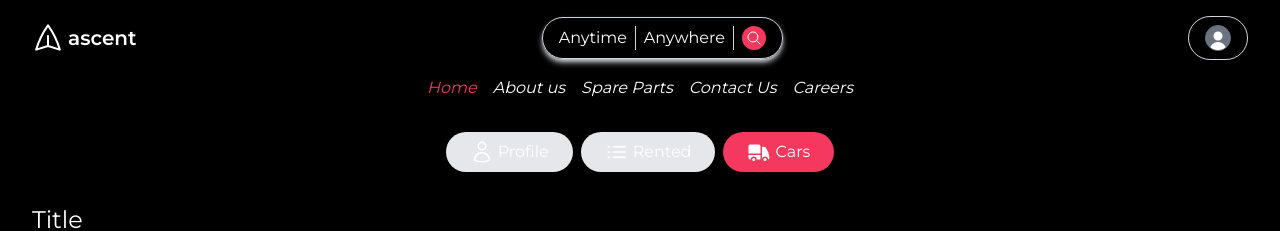
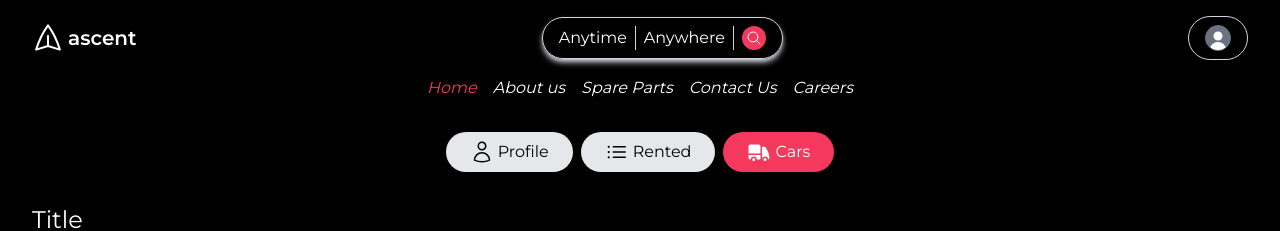
Before and after one commit to salvatoluice/ascent, a React (Vite) app in the folder client/: page /account/cars/1 in a window 1280 px wide. Shown: the top 231 px of the page. Built offline with nearby package versions, Linux system fonts and the light colour scheme; no server answers.

Commit message:
Add color changes

```diff
--- a/client/src/pages/AccountNav.jsx
+++ b/client/src/pages/AccountNav.jsx
@@ -19,7 +19,7 @@ const AccountNav = () => {
         if (type === subpage) {
           classes += ' bg-primary text-white';
         } else {
-          classes += ' bg-gray-200';
+          classes += ' bg-gray-200 text-black';
         }
         return classes;
       }
--- a/client/src/pages/Bookings.jsx
+++ b/client/src/pages/Bookings.jsx
@@ -15,7 +15,7 @@ const Bookings = () => {
   return (
     <div>
       <AccountNav />
-      <div className='gap-2'>
+      <div className='gap-2 text-black'>
         {bookings?.length > 0 && bookings.map(booking => (
           <Link to={`/account/bookings/${booking._id}`} className='flex gap-4 bg-gray-200 rounded-xl overflow-hidden mb-2'>
             <div className='w-48 h-30'>
```
